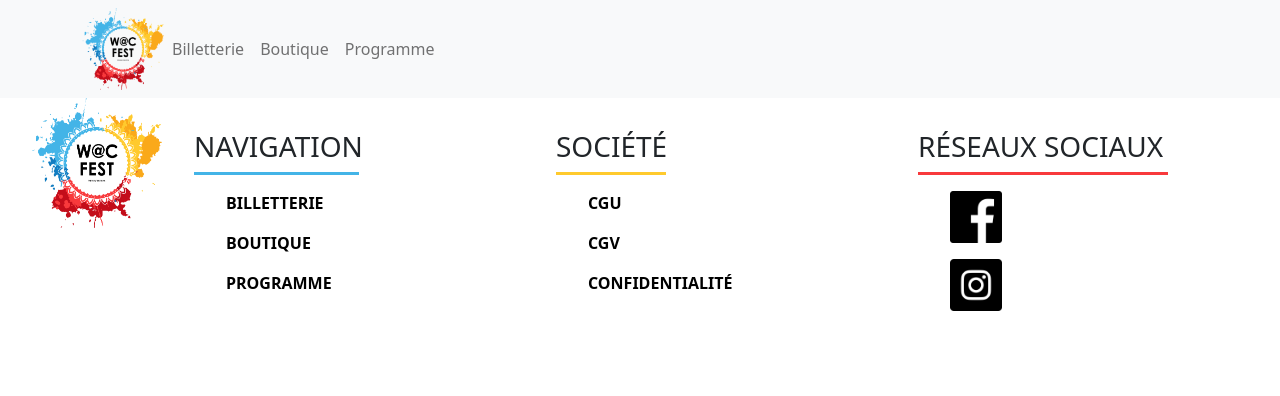
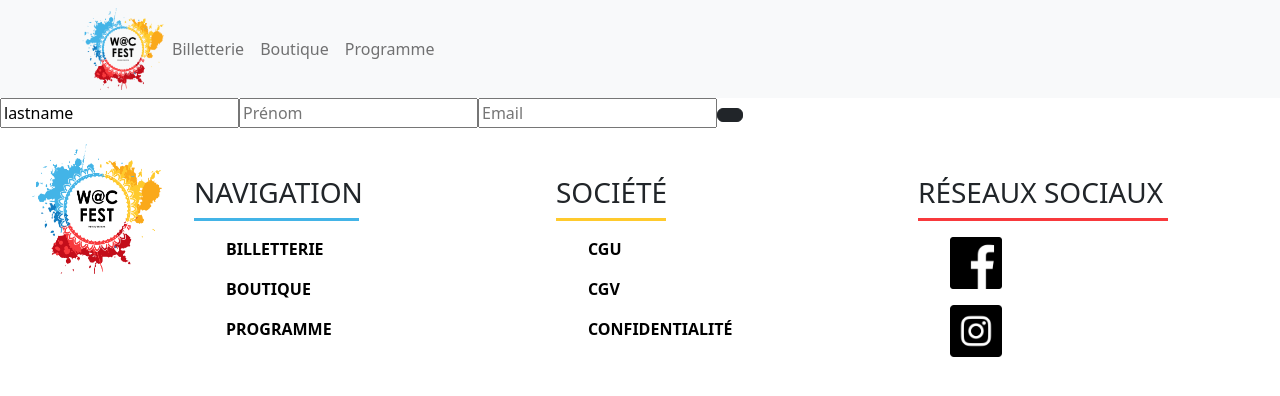
Before and after one commit to KevinJ-Dev/e-commerce-front, a React (Create React App) app in the folder wacfest_front/: page /ticket/standard/payment in a window 1280 px wide. Shown: the top 396 px of the page. Built offline with nearby package versions, Linux system fonts and the light colour scheme.

Commit message:
route for buy

```diff
--- a/wacfest_front/src/App.js
+++ b/wacfest_front/src/App.js
@@ -16,7 +16,8 @@ function App() {
               <Routes>
                   <Route exact path="/" element={<Home/>}/>
                   <Route path="/ticket" element={<Ticketing/>}/>
-                  <Route path="/ticket" element={<FormValidate/>}/>
+                  <Route path="/ticket/standard/payment" element={<FormValidate/>}/>
+                  <Route path="/ticket/premium/payment" element={<FormValidate/>}/>
               </Routes>
 
               <Footer/>
--- a/wacfest_front/src/components/FormPay.js
+++ b/wacfest_front/src/components/FormPay.js
@@ -21,7 +21,6 @@ export default function FormValidate(){
         {/* errors will return when field validation fails  */}
         {errors.name && <span>Ce champ doit ếtre rempli </span>}
         <input {...register('email')} type="email" placeholder="Email" />
-
         <Button type="submit"  variant='dark'/>
     </form>
     </FormGroup>
```
